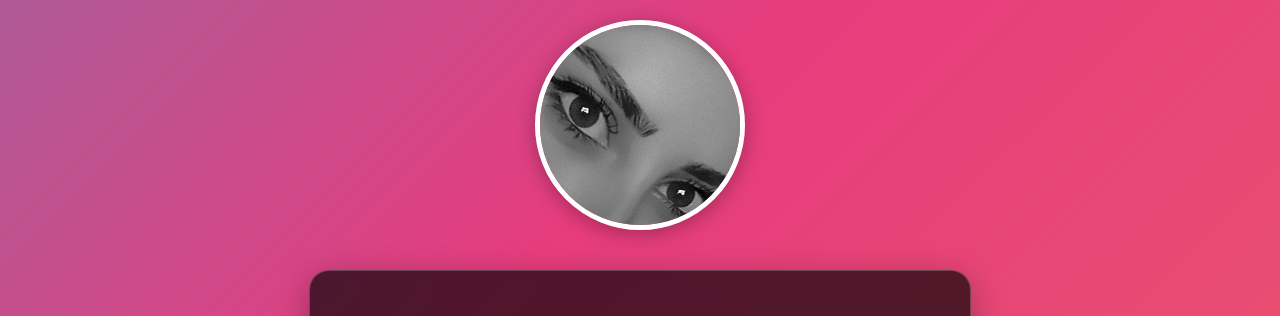
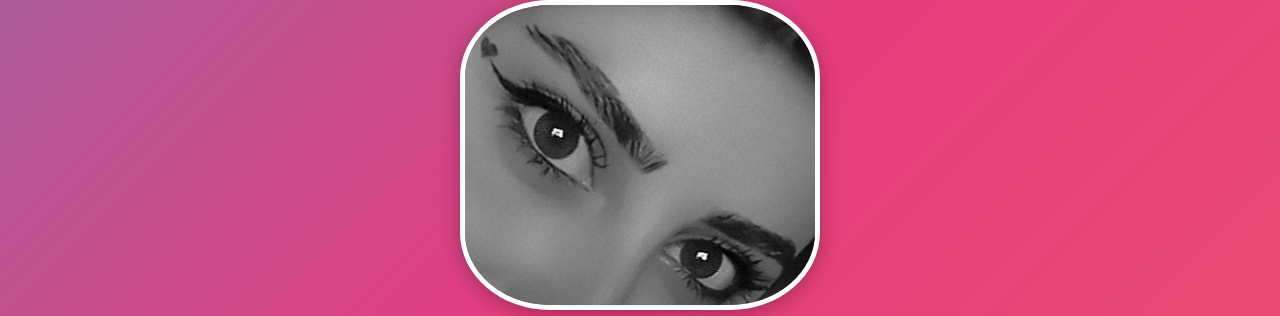
Before and after one commit to acericonia2025/nadide_uygar, a plain HTML site: page index.html in a window 1280 px wide. Shown: the top 316 px of the page. Drawn offline with Linux system fonts and the light colour scheme.

Commit message:
index.html

```diff
--- a/index.html
+++ b/index.html
@@ -217,9 +217,9 @@
         }
 
         .photo-frame {
-            width: 200px;
-            height: 200px;
-            border-radius: 50%;
+            width: 350px;
+            height: 300px;
+            border-radius: 25%;
             border: 5px solid white;
             overflow: hidden;
             box-shadow: 0 4px 20px rgba(0, 0, 0, 0.3);
```
